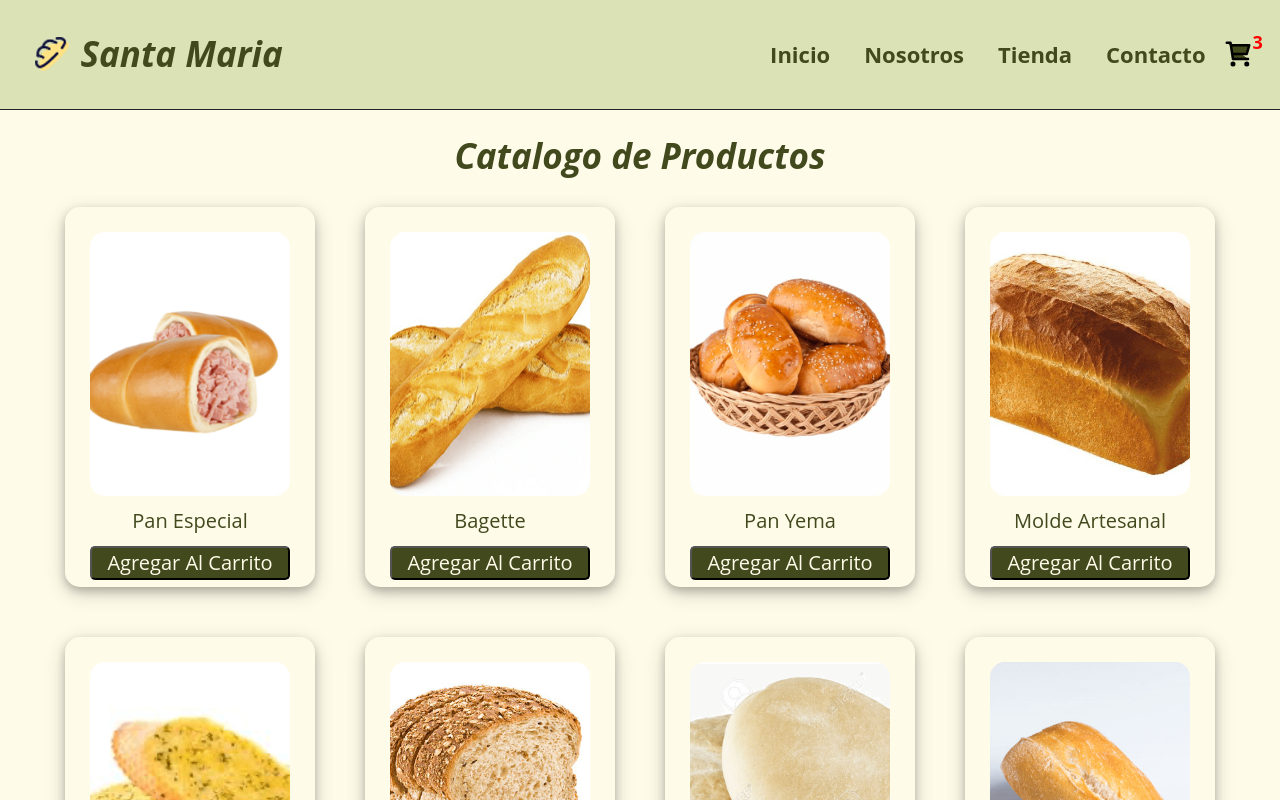
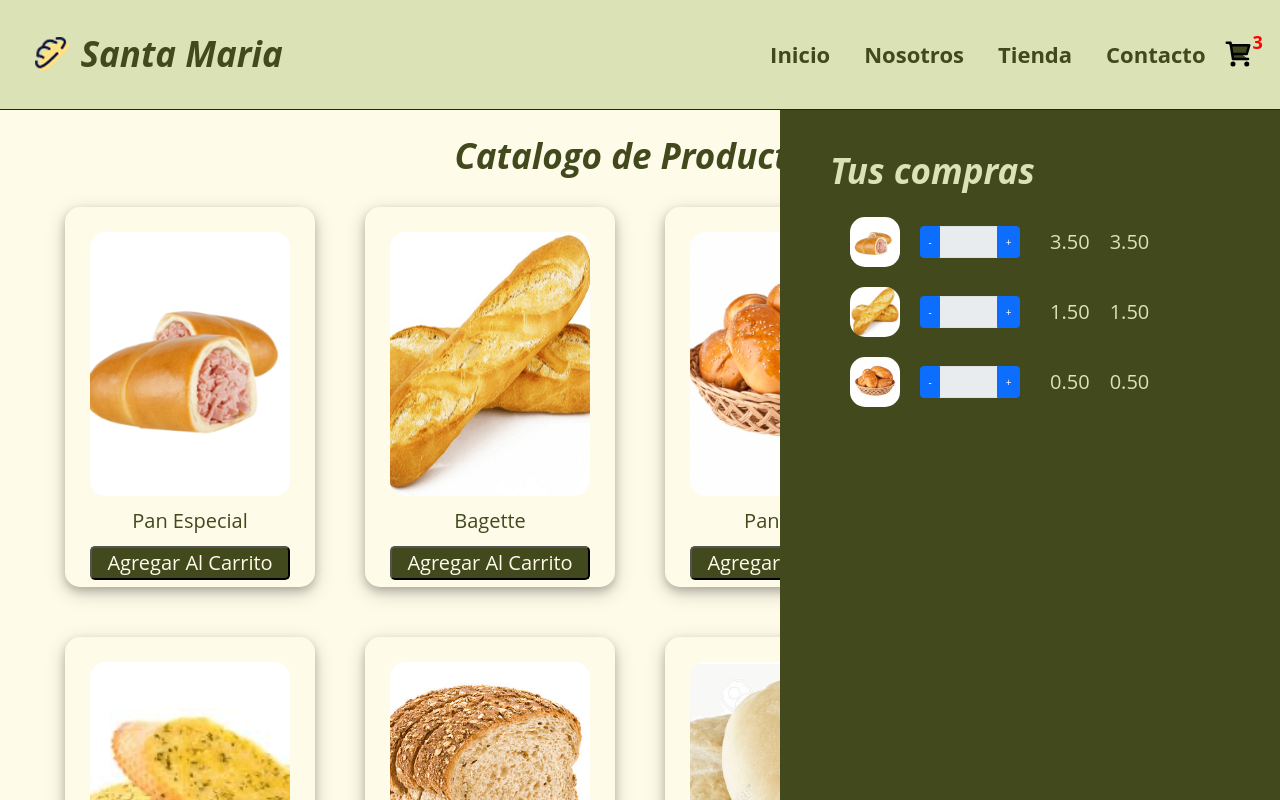
Before and after one commit to BryhanS/PreEntrega2-Salazar, a React (Vite) app: page / in a window 1280 px wide. Both pictures are taken after a click on the icon 1237 px from the left and 54 px from the top of the page. Shown: the top 800 px of the page. Built offline with nearby package versions, Linux system fonts and the light colour scheme.

Commit message:
funcionalidad toggle en carrito

```diff
--- a/src/App.jsx
+++ b/src/App.jsx
@@ -2,14 +2,23 @@ import "./App.scss";
 import Header from "./components/Header";
 import Footer from "./components/Footer";
 import AsyncAwaitProducts from "./components/AsyncAwaitProducts";
+import CartBody from "./components/CartBody";
+import { useState } from "react";
 
 function App() {
+  const [isCartOpen, setIsCartOpen] = useState(false);
+
+  function handleOpenCart() {
+    setIsCartOpen((isCartOpen) => !isCartOpen);
+  }
+
   return (
     <>
-      <Header />
+      <Header onCartOpen={handleOpenCart} />
       <main>
         <section className="product-section">
           <AsyncAwaitProducts />
+          {isCartOpen && <CartBody />}
         </section>
       </main>
       <Footer />
--- /dev/null
+++ b/src/components/CartBody.jsx
@@ -0,0 +1,41 @@
+import CartList from "./CartList";
+const CartBody = () => {
+  const productArray = [
+    {
+      id: "1",
+      nombre: "Pan Especial",
+      precio: 3.5,
+      imagen: "product-1.png",
+      altinf: "la imagen contiene Pan Especial",
+      cantidad: 1,
+    },
+    {
+      id: "2",
+      nombre: "Bagette",
+      precio: 1.5,
+      imagen: "product-2.png",
+      altinf: "la imagen contiene Bagette",
+      cantidad: 1,
+    },
+    {
+      id: "3",
+      nombre: "Pan Yema",
+      precio: 0.5,
+      imagen: "product-3.png",
+      altinf: "la imagen contiene Pan Yema",
+      cantidad: 1,
+    },
+  ];
+  return (
+    <div id="idCart" className="cart">
+      <h2>Tus compras</h2>
+      <ul id="cartList" className="listCart">
+        {productArray.map((product) => (
+          <CartList item={product} key={product.id} />
+        ))}
+      </ul>
+    </div>
+  );
+};
+
+export default CartBody;
--- /dev/null
+++ b/src/components/CartList.jsx
@@ -0,0 +1,26 @@
+const CartList = ({ item }) => {
+  return (
+    <li>
+      <img src={`./img/${item.imagen}`} alt={item.altinf} />
+      <div className="input-group">
+        <button className="minus-item input-group-addon btn btn-primary">
+          -
+        </button>
+        <input
+          type="number"
+          className="item-count form-control"
+          min="0"
+          max="100"
+          disabled
+        />
+        <button className="plus-item btn btn-primary input-group-addon">
+          +
+        </button>
+      </div>
+      <p className="precio">{item.precio.toFixed(2)}</p>
+      <p className="monto">{(item.precio * item.cantidad).toFixed(2)}</p>
+    </li>
+  );
+};
+
+export default CartList;
--- a/src/components/CartWidget.jsx
+++ b/src/components/CartWidget.jsx
@@ -1,7 +1,7 @@
 import Cartsvg from "../Icons/Cartsvg";
-const CartWidget = () => {
+const CartWidget = ({ onCartOpen }) => {
   return (
-    <div style={{ position: "relative" }}>
+    <div style={{ position: "relative" }} onClick={onCartOpen}>
       <Cartsvg />
       <strong
         style={{
--- a/src/components/Header.jsx
+++ b/src/components/Header.jsx
@@ -1,9 +1,9 @@
 import NavBar from "./NavBar";
 
-const Header = () => {
+const Header = ({ onCartOpen }) => {
   return (
     <header className="header-container sticky-top">
-      <NavBar />
+      <NavBar onCartOpen={onCartOpen} />
     </header>
   );
 };
--- a/src/components/NavBar.jsx
+++ b/src/components/NavBar.jsx
@@ -1,5 +1,5 @@
 import CartWidget from "./CartWidget";
-const NavBar = () => {
+const NavBar = ({ onCartOpen }) => {
   return (
     <nav className="navbar navbar-expand-lg">
       <div className="container-fluid">
@@ -38,7 +38,7 @@ const NavBar = () => {
               <a className="nav-link">Contacto</a>
             </li>
           </ul>
-          <CartWidget />
+          <CartWidget onCartOpen={onCartOpen} />
         </div>
       </div>
     </nav>
```
